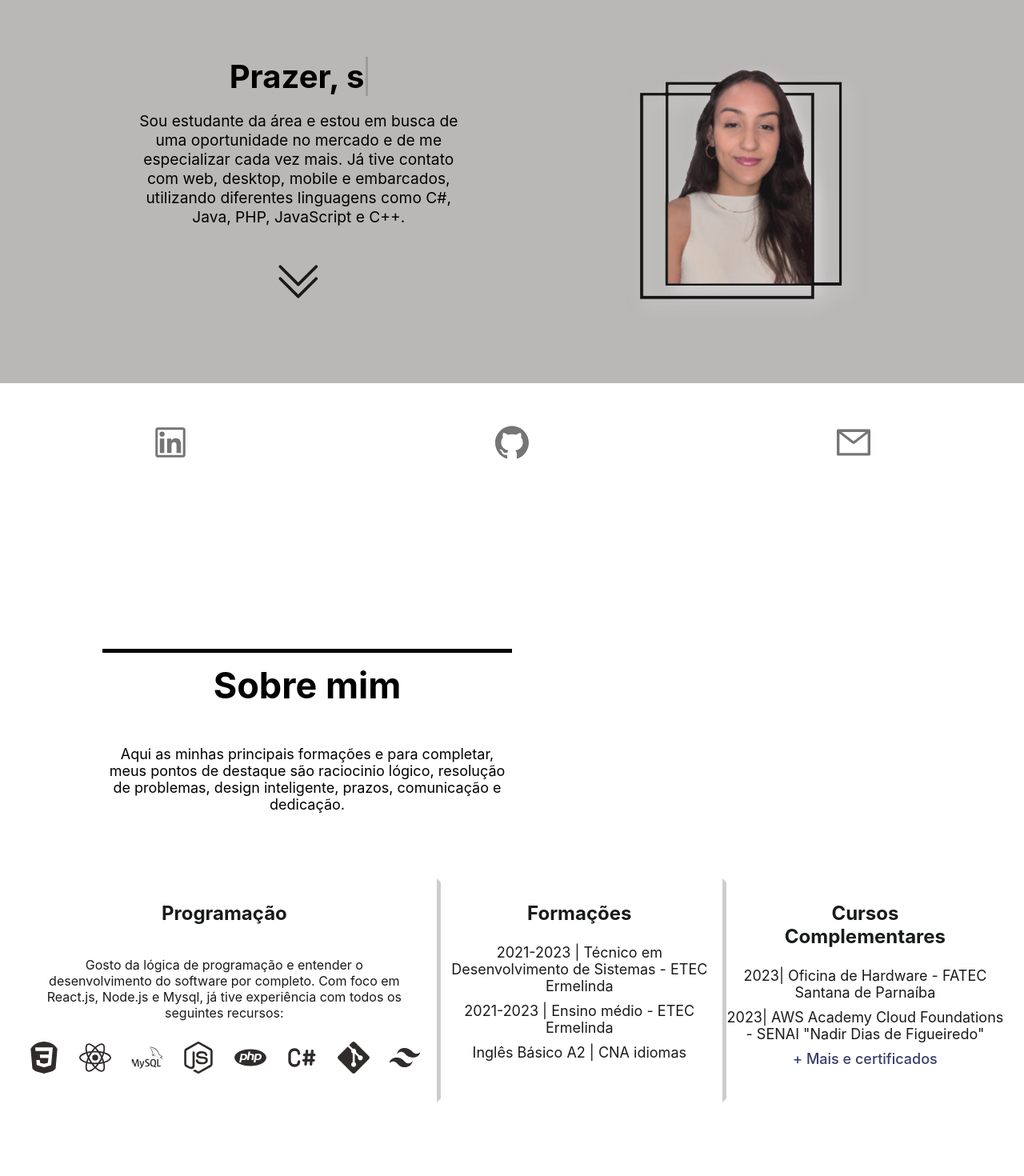
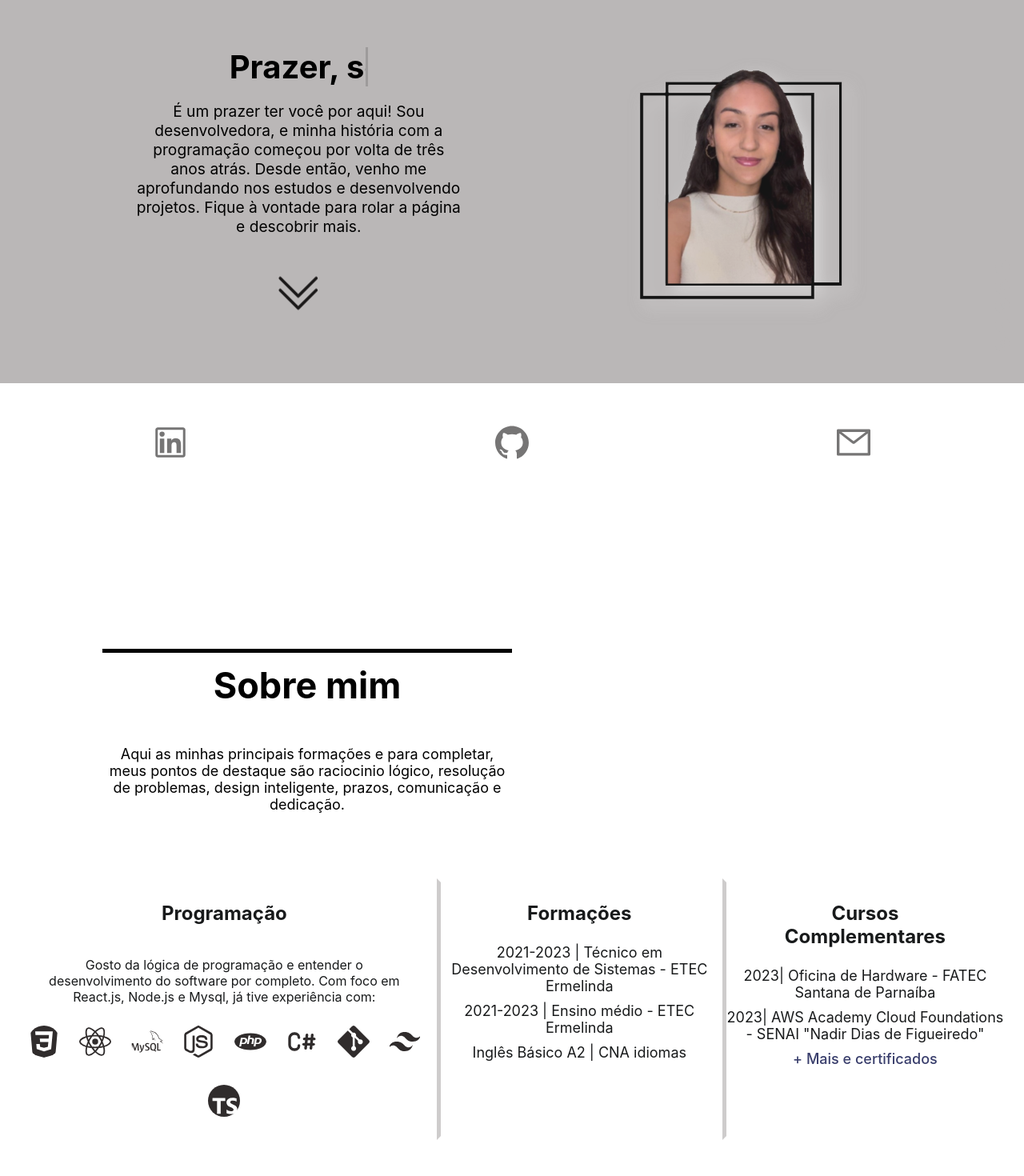
Before and after one commit to anaclaraw/portfolio-anaclaramw, a React (Create React App) app: page / in a window 1280 px wide. Shown: the part 100-1570 px from the top of the page at 80% size. Built offline with nearby package versions, Linux system fonts and the light colour scheme.

Commit message:
style:updating texts

```diff
--- a/public/index.html
+++ b/public/index.html
@@ -24,10 +24,9 @@
       work correctly both with client-side routing and a non-root public URL.
       Learn how to configure a non-root public URL by running `npm run build`.
     -->
-    <title>React App</title>
+    <title>Ana Clara Melo</title>
   </head>
   <body>
-    <noscript>You need to enable JavaScript to run this app.</noscript>
     <div id="root"></div>
     <!--
       This HTML file is a template.
--- a/src/pages/Formacoes/Formacoes.js
+++ b/src/pages/Formacoes/Formacoes.js
@@ -1,7 +1,7 @@
 import React from 'react'
 import styles from '../../styles/Formacoes.module.css'
 import { Link } from "react-router-dom"
-import { SiCss3, SiReact, SiMysql, SiPhp, SiNodedotjs, SiGit, SiTailwindcss } from 'react-icons/si'
+import { SiCss3, SiReact, SiMysql, SiPhp, SiNodedotjs, SiGit, SiTailwindcss, SiTypescript, SiAngular  } from 'react-icons/si'
 import {TbBrandCSharp} from "react-icons/tb"
 import LegendaIcon from '../../componentes/LegendaIcon'
 
@@ -23,7 +23,7 @@ function Formacoes() {
                 <div className={styles.grid}>
                     <div className={styles.box} id={styles.teste} >
                         <h3>Programação</h3>
-                        <p>Gosto da lógica de programação e entender o desenvolvimento do software por completo. Com foco em React.js, Node.js e Mysql, já tive experiência com todos os seguintes recursos:</p>
+                        <p>Gosto da lógica de programação e entender o desenvolvimento do software por completo. Com foco em React.js, Node.js e Mysql, já tive experiência com:</p>
                         <div className={styles.programacao}>
                             {/* <li><SiHtml5 /></li> */}
                             <li> <LegendaIcon icon={<SiCss3/>} tooltip='CSS'/></li>
@@ -34,6 +34,7 @@ function Formacoes() {
                             <li> <LegendaIcon icon={<TbBrandCSharp/>} tooltip='Csharp'/></li>
                             <li> <LegendaIcon icon={<SiGit/>} tooltip='Git'/></li>
                             <li> <LegendaIcon icon={<SiTailwindcss/>} tooltip='Tailwind'/></li>
+                            <li> <LegendaIcon icon={<SiTypescript/>} tooltip='Typescript'/></li>
 
 
 
--- a/src/pages/Home/Home.js
+++ b/src/pages/Home/Home.js
@@ -4,7 +4,7 @@ import Projetos from '../../componentes/Projetos/Projetos';
 import Espaco from '../../componentes/espaco'
 import Contato from '../../componentes/Contato/contato'
 import Formacoes from '../Formacoes/Formacoes';
-import { useNavigate, Link } from 'react-router-dom';
+import {  Link } from 'react-router-dom';
 import { TbSquareRoundedNumber1Filled, TbSquareRoundedNumber2Filled, TbSquareRoundedNumber3Filled, TbSquareRoundedNumber4Filled, TbSquareRoundedNumber5Filled } from "react-icons/tb"
 import { BsChevronDoubleDown} from 'react-icons/bs'
 import { createContext,React } from "react";
@@ -30,7 +30,7 @@ function Home() {
             <div className={styles.container} >
                 <div className={styles.article}>
                     <h1>Prazer, sou a Ana!</h1>
-                    <p> Sou estudante da área e estou em busca de uma oportunidade no mercado e de me especializar cada vez mais.  Já tive contato com web, desktop, mobile e embarcados, utilizando diferentes linguagens como C#, Java, PHP, JavaScript e C++.</p>
+                    <p>É um prazer ter você por aqui! Sou desenvolvedora, e minha história com a programação começou por volta de três anos atrás. Desde então, venho me aprofundando nos estudos e desenvolvendo projetos. Fique à vontade para rolar a página e descobrir mais.</p>
 
                     <BsChevronDoubleDown />
 
--- a/src/styles/ProjetosPage.module.css
+++ b/src/styles/ProjetosPage.module.css
@@ -70,9 +70,7 @@
     background-color: rgb(255, 255, 255);
     transform: translate(60px);
 }
-.ftprojetos:hover{
-    transform: scale(1.01);
-}
+
 
 @media screen and (max-width:800px) {
     .itemproject{
--- a/src/styles/Sobre.module.css
+++ b/src/styles/Sobre.module.css
@@ -37,8 +37,8 @@ body {
   width: 100%;
 }
 
-.article svg:hover {
-  transform: translate(0%, 20%);
+.article svg {
+  animation:  moveDown 2s infinite;
 }
 
 .ftPerfil {
@@ -297,7 +297,14 @@ font-size: x-large;
   }
 }
 
-
+@keyframes moveDown {
+  0% {
+    transform: translate(0%, 0%);
+  }
+  100% {
+    transform: translate(0%, 20%);
+  }
+}
 
 /* MEDIASSSSSSSS */
 
@@ -344,9 +351,11 @@ font-size: x-large;
   .text{
     border-top: 5px solid black;
     padding-bottom : 0px;
-    margin-left: 5vw;
+    margin-left: 2vw;
     padding-top: 100px;
+    width: 80vw;
   }
+
   .bloco{
     width: 70vw;
     left: 15vw;
```
